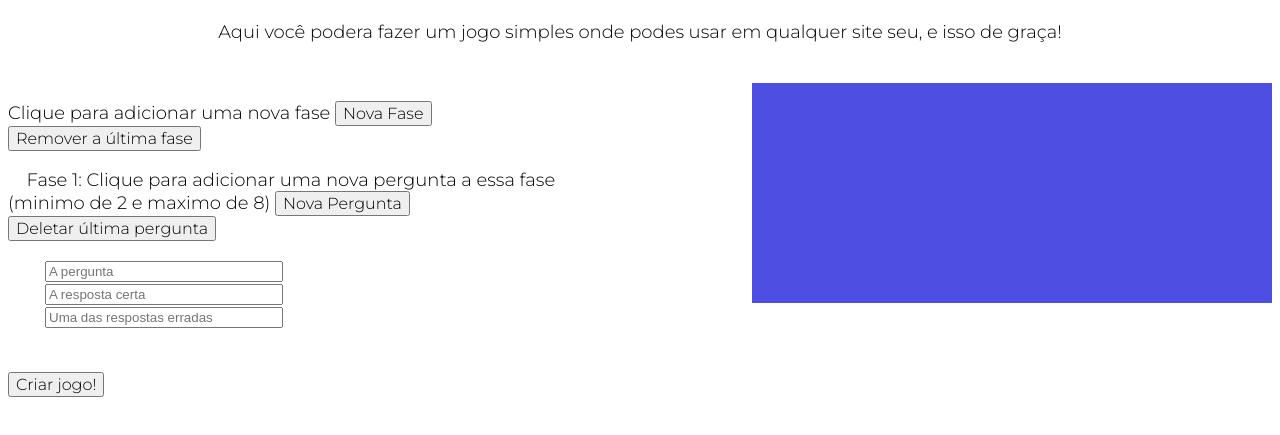
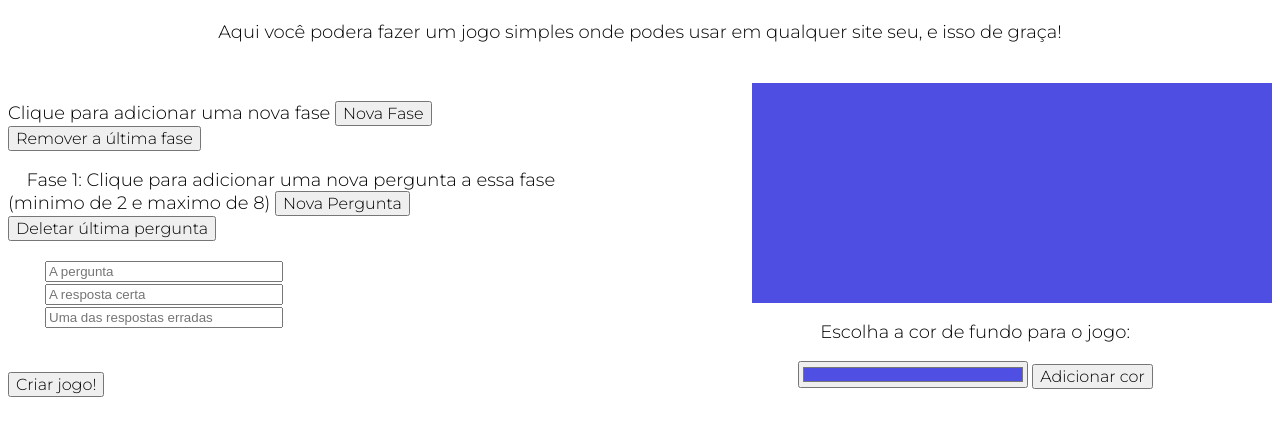
Before and after one commit to Samuel-Schlemper-Schlemuel/engine_simples, a plain HTML site: page Home.html in a window 1280 px wide. Shown: the part 71-506 px from the top of the page. Drawn offline with Linux system fonts and the light colour scheme.

Commit message:
Agora o jogo pode mudar a cor de fundo

```diff
--- a/CSS.css
+++ b/CSS.css
@@ -23,6 +23,7 @@ input{
 #jogo{
     width: 48vw;
     float: right;
+    text-align: center;
 }
 
 #tela{
@@ -36,3 +37,8 @@ input{
 #botoes_tela{
     padding-left: 150px;
 }
+
+#caixa_seletor_cores{
+    float: left;
+    margin-left: 140px;
+}
--- a/Home.html
+++ b/Home.html
@@ -41,6 +41,12 @@
         <div id='tela'>
 
         </div>
+
+        <div id="caixa_seletor_cores">
+            <p>Escolha a cor de fundo para o jogo: </p>
+            <input id="seletor_cores" type="color" value="#4f4fe4"/>
+            <button id="botao_cores" onclick="mudar_cor()"> Adicionar cor </button>
+        </div>
     </div>
 </body>
 </html>
--- a/js.js
+++ b/js.js
@@ -115,3 +115,8 @@ function resposta(classe){
         }
     }, 2000);
 }
+
+function mudar_cor(){
+    let cor = document.getElementById('seletor_cores').value
+    document.getElementById('tela').style.backgroundColor = cor
+}
```
Also changed, not shown: README.md.
